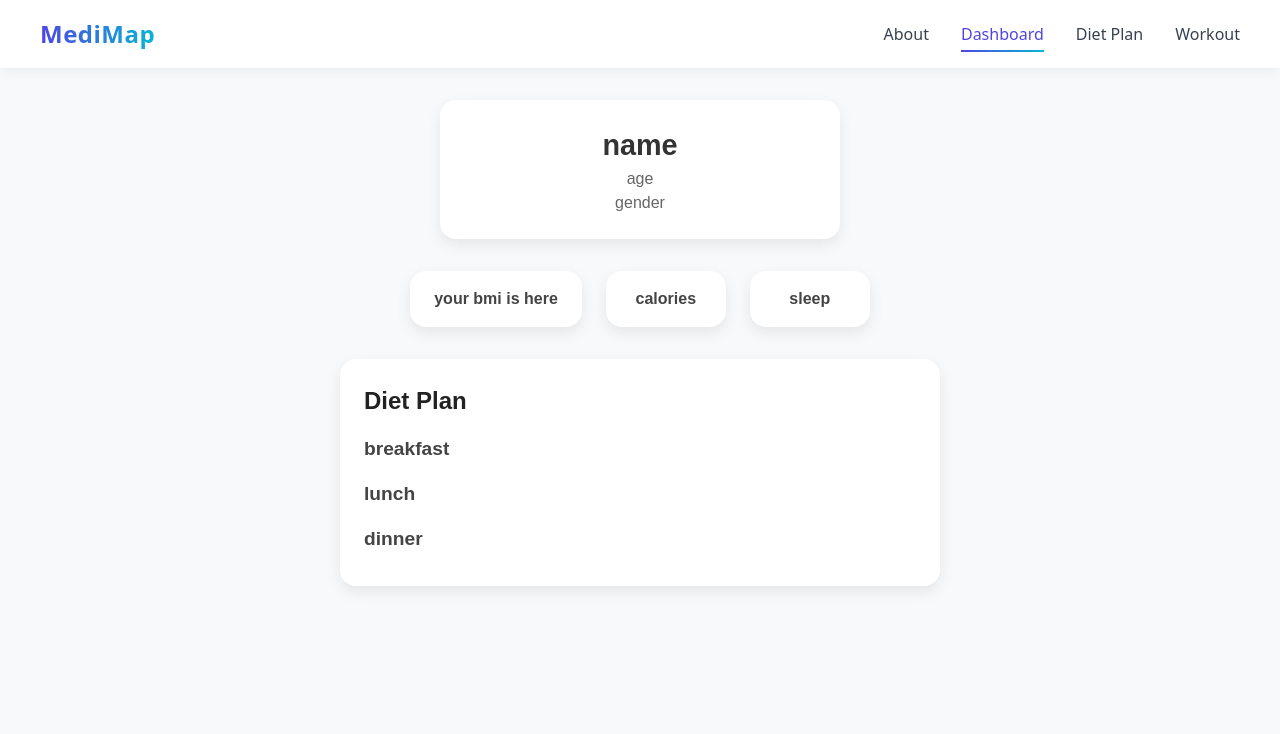
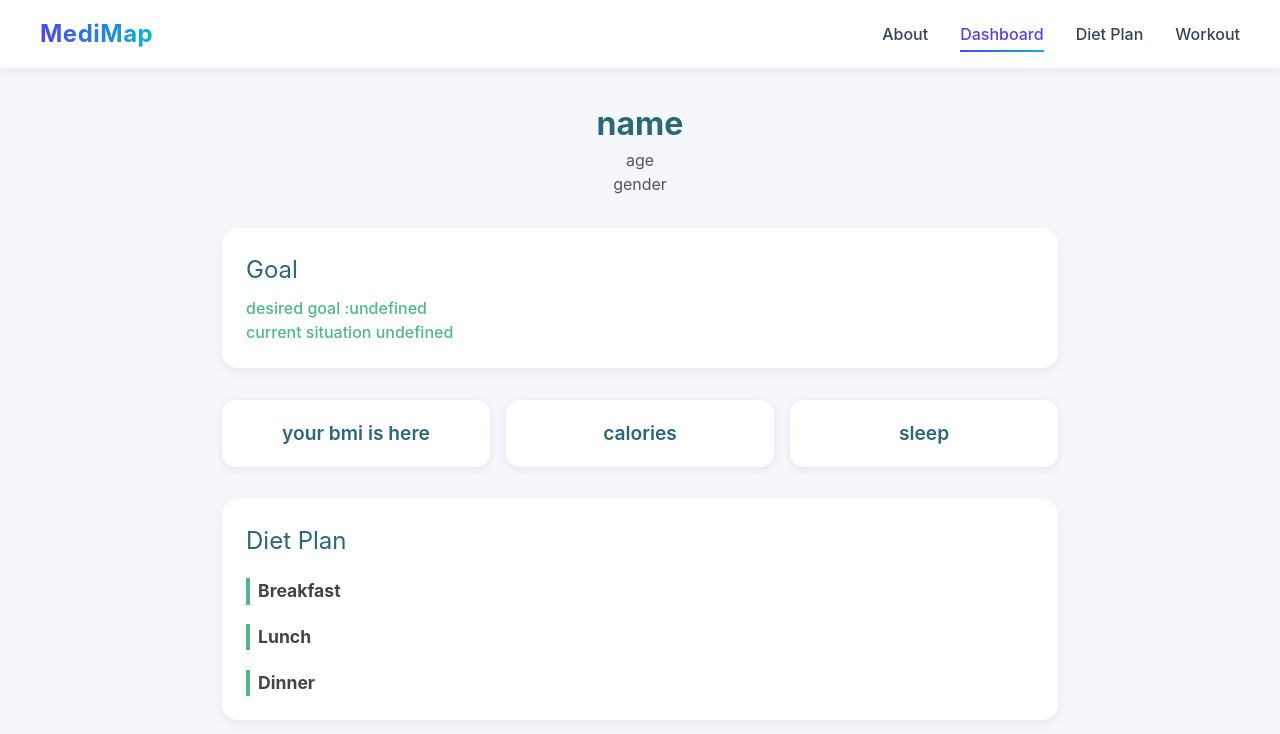
Before and after one commit to Jatin-2075/Hackthon_Projects, a React (Vite) app in the folder IITM_NEXHACK_26_sep/frontend/: page /Dashboard in a window 1280 px wide. Shown: the top 734 px of the page. Built offline with nearby package versions, Linux system fonts and the light colour scheme.

Commit message:
new section

```diff
--- a/IITM_NEXHACK_26_sep/frontend/index.html
+++ b/IITM_NEXHACK_26_sep/frontend/index.html
@@ -3,7 +3,7 @@
   <head>
     <meta charset="UTF-8" />
     <meta name="viewport" content="width=device-width, initial-scale=1.0" />
-    <title>FITBOT</title>
+    <title>MediMap</title>
   </head>
   <body>
     <div id="root"></div>
--- a/IITM_NEXHACK_26_sep/frontend/src/components/function/pages/Dashboard.jsx
+++ b/IITM_NEXHACK_26_sep/frontend/src/components/function/pages/Dashboard.jsx
@@ -10,20 +10,23 @@ const Dashboard = () => {
     const [breakfast, setbreakfast] = useState([]);
     const [lunch, setlunch] = useState([]);
     const [dinner, setdinner] = useState([]);
+    const [goal, setgoals] = useState({});
 
     useEffect(() => {
         const saveddata = localStorage.getItem("data")
         if (saveddata) {
-            setdata(saveddata);
-            console.log(data);
-            setbreakfast(data.breakfast)
-            setlunch(data.lunch)
-            setdinner(data.dinner)
+            const parsedData = JSON.parse(saveddata);
+            setdata(parsedData);
+            console.log(parsedData);
+            setbreakfast(parsedData.meals?.filter(m => m.meal_type === "Breakfast") || []);
+            setlunch(parsedData.meals?.filter(m => m.meal_type === "Lunch") || []);
+            setdinner(parsedData.meals?.filter(m => m.meal_type === "Dinner") || []);
+            setgoals(parsedData.goals)
         }
         else {
             alert("some issues arrived in data please restart web")
         }
-    })
+    }, []);
 
     return (
         <div>
@@ -36,6 +39,12 @@ const Dashboard = () => {
                     <p className="user-gender">{data.gender || "gender"}</p>
                 </div>
 
+                <div className="goals-stats">
+                    <h2 className="goal-heading">Goal</h2>
+                    <p className="goals-type-js">{`desired goal :${goal.type}` || 'set some goals' }</p>
+                    <p className="goal-set-js">{`current situation ${goal.target_weight_kg}` || "set a goal"}</p>
+                </div>
+
                 {/* Stats Section */}
                 <div className="stats">
                     <div className="stat-item"><p>{data.bmi || "your bmi is here"}</p></div>
@@ -46,24 +55,30 @@ const Dashboard = () => {
                 {/* Diet Plan */}
                 <div className="diet-plan">
                     <h2 className="section-title">Diet Plan</h2>
-                    <div className="meal"><p>breakfast</p></div>
-                    { breakfast.map((meal, i) => {
+                    <div className="meal"><p>Breakfast</p></div>
+                    {breakfast.map((meal, i) => (
                         <div className="meals" key={i}>
-                            <div className="meal"><p>{meal.items || "items"}</p></div>
+                            <div className="meal">
+                                <p>{meal.items ? meal.items.join(", ") : "items"}</p>
+                            </div>
                         </div>
-                    })}
-                    <div className="meal"><p>lunch</p></div>
-                    { lunch.map((meal, i) => {
+                    ))}
+                    <div className="meal"><p>Lunch</p></div>
+                    {lunch.map((meal, i) => (
                         <div className="meals" key={i}>
-                            <div className="meal"><p>{meal.items || "items"}</p></div>
+                            <div className="meal">
+                                <p>{meal.items ? meal.items.join(", ") : "items"}</p>
+                            </div>
                         </div>
-                    })}
-                    <div className="meal"><p>dinner</p></div>
-                    { dinner.map((meal, i) => {
+                    ))}
+                    <div className="meal"><p>Dinner</p></div>
+                    {dinner.map((meal, i) => (
                         <div className="meals" key={i}>
-                            <div className="meal"><p>{meal.items || "items"}</p></div>
+                            <div className="meal">
+                                <p>{meal.items ? meal.items.join(", ") : "items"}</p>
+                            </div>
                         </div>
-                    })}
+                    ))}
                 </div>
             </div>
         </div>
--- a/IITM_NEXHACK_26_sep/frontend/src/components/function/pages/Dietplan.jsx
+++ b/IITM_NEXHACK_26_sep/frontend/src/components/function/pages/Dietplan.jsx
@@ -7,27 +7,8 @@ const Diet_plan = ( { data } ) => {
     const [dailycalories, setdailycalories] = useState(2000);
     const [caloriesconsumed, setcaloriesconsumed] = useState(0);
 
-    const handleClick = async () => {
-        try {
-            const found = encodeURIComponent(eat);
-            const res = await fetch(
-                `https://api.api-ninjas.com/v1/nutrition?query=${found}`,
-                {
-                    headers: { "X-Api-Key": "YOUR_API_KEY" },
-                }
-            );
-            const data = await res.json();
-            if (data && data.length > 0) {
-                const calories = data[0].calories;
-                setcaloriesconsumed((prev) => prev + calories);
-                alert(`${eat} has ${calories} calories`);
-            } else {
-                alert("No nutrition data found.");
-            }
-        } catch (err) {
-            console.error(err);
-            alert("Error fetching nutrition data.");
-        }
+    const handleClick = () => {
+
     };
 
     return (
--- a/IITM_NEXHACK_26_sep/frontend/src/components/function/pages/Workout.jsx
+++ b/IITM_NEXHACK_26_sep/frontend/src/components/function/pages/Workout.jsx
@@ -1,24 +1,49 @@
 import React, { useState, useEffect } from "react";
-import '../style/workout.css';
+import "../style/workout.css";
 
 const Workout_plan = () => {
     const [exercise, setExercise] = useState([]);
-    const Data = { name: "Bro" };
+    const [user, setUser] = useState(null);
+
+    useEffect(() => {
+        // get user from localStorage
+        const savedUser = localStorage.getItem("user");
+        if (savedUser) {
+            setUser(JSON.parse(savedUser));
+        }
+
+        // later you can fetch exercise data from API
+        setExercise([
+            { name: "Push Ups", type: "strength", equipment: "none" },
+            { name: "Squats", type: "strength", equipment: "bodyweight" },
+            { name: "Plank", type: "core", equipment: "mat" },
+        ]);
+    }, []);
+
+    const handleStart = (exerciseName) => {
+        console.log(`${exerciseName} started!`);
+    };
 
     return (
         <div className="workout-container">
             <div className="header">
                 <h1 className="title">Workout</h1>
-                <p className="subtitle">{`Hi, ${Data.name} let's start`}</p>
+                <p className="subtitle">
+                    {user
+                        ? `Hi, ${user.name} let's start`
+                        : "Hi, Guest let's start"}
+                </p>
             </div>
 
             <div className="exercise-list">
                 {exercise.map((data, i) => (
                     <div className="exercise-card" key={i}>
-                        <h3 className="exercise-name">{data.name || "squats"}</h3>
-                        <p className="exercise-type">{data.type || "strength"}</p>
-                        <p className="exercise-equipment">{data.equipment ||  "rod and weight"}</p>
-                        <button type="button" onClick={onclick}>Start</button>
+                        <h3 className="exercise-name">{data.name}</h3>
+                        <p className="exercise-type">{data.type}</p>
+                        <p className="exercise-equipment">{data.equipment}</p>
+                        <button type="button" onClick={() => handleStart(data.name)}>
+                            Start
+                        </button>
                     </div>
                 ))}
             </div>
--- a/IITM_NEXHACK_26_sep/frontend/src/components/function/style/dashboard.css
+++ b/IITM_NEXHACK_26_sep/frontend/src/components/function/style/dashboard.css
@@ -1,91 +1,145 @@
-/* Dashboard Full Page */
-.dashboard-fullpage {
-  display: flex;
-  flex-direction: column;
-  align-items: center;
-  padding: 2rem;
-  background: #f8f9fa;
-  min-height: 100vh;
-  font-family: 'Poppins', sans-serif;
+/* dashboard.css */
+
+/* Base setup */
+body {
+  margin: 0;
+  font-family: "Inter", Arial, sans-serif;
+  background: #f5f7fa;
+  color: #333;
 }
 
-/* User Info Card */
+.dashboard-fullpage {
+  padding: 2rem;
+  max-width: 900px;
+  margin: auto;
+}
+
+/* User Info */
 .user-info {
-  background: #ffffff;
-  padding: 1.5rem 2rem;
-  border-radius: 1rem;
-  box-shadow: 0 6px 15px rgba(0,0,0,0.08);
   text-align: center;
   margin-bottom: 2rem;
-  width: 100%;
-  max-width: 400px;
+  animation: fadeIn 0.8s ease-in;
 }
 
 .user-name {
-  font-size: 1.8rem;
+  font-size: 2rem;
   font-weight: 700;
-  color: #333;
+  color: #2b6777;
 }
 
 .user-age,
 .user-gender {
   font-size: 1rem;
-  color: #666;
+  color: #555;
+}
+
+/* Goals Section */
+.goals-stats {
+  background: #ffffff;
+  padding: 1.5rem;
+  border-radius: 16px;
+  margin-bottom: 2rem;
+  box-shadow: 0 4px 12px rgba(0, 0, 0, 0.06);
+  transition: transform 0.3s ease;
+}
+.goals-stats:hover {
+  transform: translateY(-5px);
+}
+
+.goal-heading {
+  font-size: 1.5rem;
+  margin-bottom: 0.5rem;
+  color: #2b6777;
+}
+
+.goal-type,
+.goal-set {
+  font-weight: 600;
+  margin-top: 0.8rem;
+  color: #444;
+}
+
+.goals-type-js,
+.goal-set-js {
+  color: #52b788;
+  font-weight: 500;
+  transition: color 0.3s ease;
+}
+
+.goals-type-js:hover,
+.goal-set-js:hover {
+  color: #40916c;
 }
 
 /* Stats Section */
 .stats {
   display: flex;
-  justify-content: center;
-  gap: 1.5rem;
+  justify-content: space-between;
   margin-bottom: 2rem;
-  flex-wrap: wrap;
+  gap: 1rem;
 }
 
 .stat-item {
+  flex: 1;
   background: #ffffff;
-  padding: 1rem 1.5rem;
-  border-radius: 1rem;
-  box-shadow: 0 6px 15px rgba(0,0,0,0.08);
+  padding: 1.2rem;
+  border-radius: 14px;
+  box-shadow: 0 2px 10px rgba(0,0,0,0.08);
+  text-align: center;
+  font-size: 1.2rem;
+  color: #2b6777;
   font-weight: 600;
-  min-width: 120px;
-  text-align: center;
-  color: #444;
+  transition: transform 0.25s ease, box-shadow 0.25s ease;
+}
+.stat-item:hover {
+  transform: scale(1.05);
+  box-shadow: 0 4px 16px rgba(0,0,0,0.1);
 }
 
-/* Diet Plan Section */
+/* Diet Plan */
 .diet-plan {
-  width: 100%;
-  max-width: 600px;
   background: #ffffff;
   padding: 1.5rem;
-  border-radius: 1rem;
-  box-shadow: 0 6px 15px rgba(0,0,0,0.08);
+  border-radius: 16px;
+  box-shadow: 0 4px 12px rgba(0,0,0,0.06);
+  animation: fadeInUp 0.8s ease-in;
 }
 
 .section-title {
   font-size: 1.5rem;
-  font-weight: 700;
   margin-bottom: 1rem;
-  color: #222;
+  color: #2b6777;
 }
 
 .meal {
-  font-size: 1.2rem;
-  font-weight: 600;
-  margin: 1rem 0 0.5rem 0;
+  font-weight: bold;
+  margin-top: 1.2rem;
+  font-size: 1.1rem;
   color: #444;
+  border-left: 4px solid #52b788;
+  padding-left: 0.5rem;
 }
 
 .meals {
-  background: #f5f7ff;
-  padding: 0.75rem 1rem;
-  border-radius: 0.8rem;
-  margin-bottom: 0.5rem;
-  transition: transform 0.2s;
+  margin-left: 1rem;
+  margin-top: 0.5rem;
+  padding: 0.6rem 1rem;
+  border-radius: 10px;
+  background: #f8f9fa;
+  transition: background 0.3s ease, transform 0.3s ease;
+}
+.meals:hover {
+  background: #eafaf1;
+  transform: translateX(5px);
 }
 
-.meals:hover {
-  transform: scale(1.02);
-  background: #e9ecff;
+/* Animations */
+@keyframes fadeIn {
+  from {opacity: 0; transform: translateY(-10px);}
+  to {opacity: 1; transform: translateY(0);}
 }
+
+@keyframes fadeInUp {
+  from {opacity: 0; transform: translateY(20px);}
+  to {opacity: 1; transform: translateY(0);}
+}
```
Also changed, not shown: 2 other files (tests, documents, lock files or other folders).
